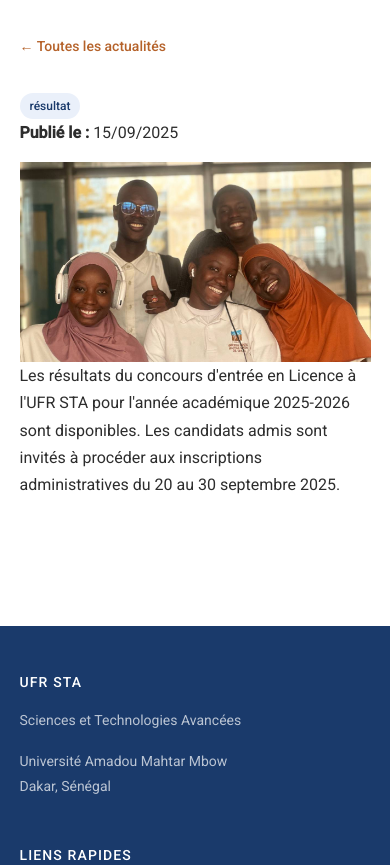
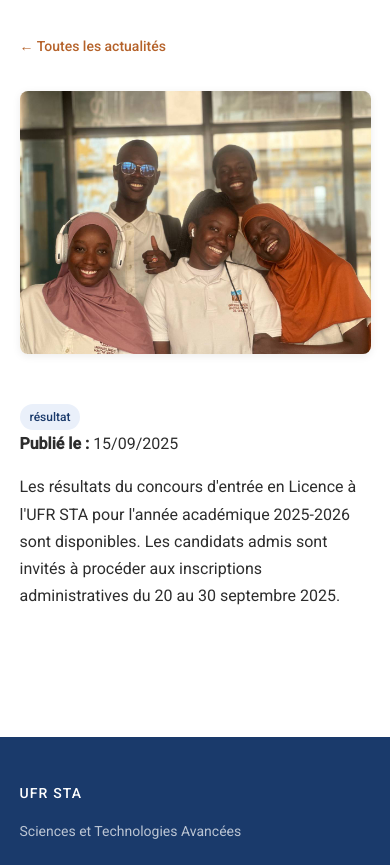
Before and after one commit to gorad321/projet_STA, a Flask app: page /actualites/1 in a window 390 px wide. Shown: the part 444-1309 px from the top of the page. Run offline with Flask 3, Linux system fonts and the light colour scheme; data comes from the database, SQL or seed files in the repository.

Commit message:
Fiche actualite en 2 colonnes : texte a gauche, photo a droite, empile en mobile avec photo en premier

```diff
--- a/static/css/style.css
+++ b/static/css/style.css
@@ -1334,3 +1334,22 @@ p { margin-bottom: var(--space-sm); }
 @media (max-width: 600px) {
   .gallery-masonry { column-count: 1; }
 }
+
+/* 22. FICHE ACTUALITÉ — texte à gauche, photo à droite */
+.actualite-detail-grid {
+  align-items: start;
+  gap: var(--space-xl);
+}
+
+.actualite-detail-photo {
+  width: 100%;
+  min-height: 320px;
+  object-fit: cover;
+  border-radius: var(--radius-card);
+  box-shadow: var(--shadow-card);
+}
+
+@media (max-width: 900px) {
+  .actualite-detail-grid { grid-template-columns: 1fr; }
+  .actualite-detail-photo { order: -1; min-height: 260px; }
+}
--- a/templates/actualite_detail.html
+++ b/templates/actualite_detail.html
@@ -23,14 +23,18 @@
 <section class="section">
   <div class="container">
     <a href="{{ url_for('actualites') }}" class="back-link">← Toutes les actualités</a>
-    <div class="departement-presentation">
-      {% if actualite.type %}<span class="badge badge-primary">{{ actualite.type }}</span>{% endif %}
-      <p><strong>Publié le :</strong> {{ actualite.date_publication.strftime('%d/%m/%Y') }}</p>
+    <div class="grid-2 actualite-detail-grid">
+      <div class="departement-presentation">
+        {% if actualite.type %}<span class="badge badge-primary">{{ actualite.type }}</span>{% endif %}
+        <p><strong>Publié le :</strong> {{ actualite.date_publication.strftime('%d/%m/%Y') }}</p>
+        <p>{{ actualite.description }}</p>
+      </div>
       {% if actualite.photo %}
         <img src="{{ url_for('static', filename=actualite.photo) }}"
-             alt="{{ actualite.titre }}" class="card-img" />
+             alt="{{ actualite.titre }}" class="actualite-detail-photo" />
+      {% else %}
+        <div class="card-img-placeholder"></div>
       {% endif %}
-      <p>{{ actualite.description }}</p>
     </div>
   </div>
 </section>
```
